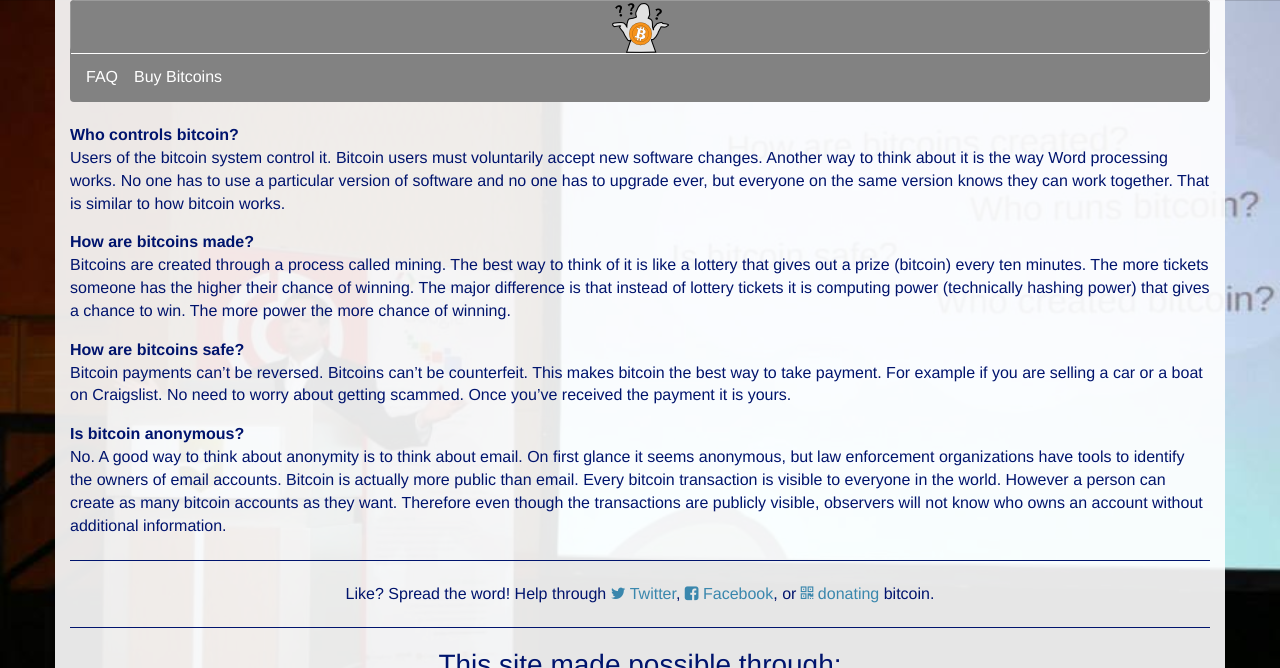
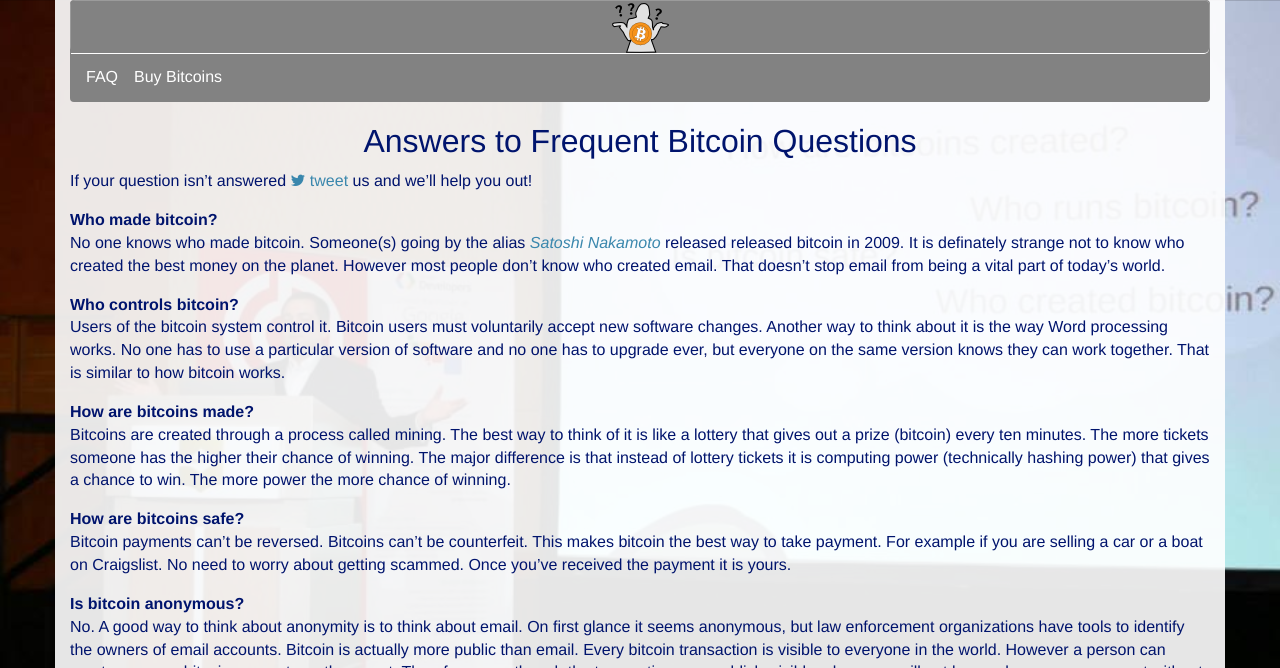
Before and after one commit to davidsilvasmith/sowhatsbitcoin.com, a Jekyll site: the page built from for-individuals/faq.md, in a window 1280 px wide and 900 px high, cut to the strip 0-668 px from the top of the window. Built offline with Jekyll 4.4.1, drawn with Linux system fonts in a browser that asks for light colours; nearby versions of some CDN libraries.

Commit message:
updated faq

```diff
--- a/for-individuals/faq.md
+++ b/for-individuals/faq.md
@@ -4,6 +4,12 @@
 permalink: /for-individuals/faq/
 ---
 
+# Answers to Frequent Bitcoin Questions
+
+If your question isn't answered [<i class="fa fa-twitter"></i> tweet]({{ "http://www.twitter.com/home?status=#bitcoin question @sowhatsbitcoin: " | uri_escape }}) us and we'll help you out!
+
+Who made bitcoin?
+: No one knows who made bitcoin. Someone(s) going by the alias [*Satoshi Nakamoto*](http://satoshi.nakamotoinstitute.org/) released released bitcoin in 2009. It is definately strange not to know who created the best money on the planet. However most people don't know who created email. That doesn't stop email from being a vital part of today's world.
 
 Who controls bitcoin?
 : Users of the bitcoin system control it. Bitcoin users must voluntarily accept new software changes. Another way to think about it is the way Word processing works. No one has to use a particular version of software and no one has to upgrade ever, but everyone on the same version knows they can work together. That is similar to how bitcoin works.
```
